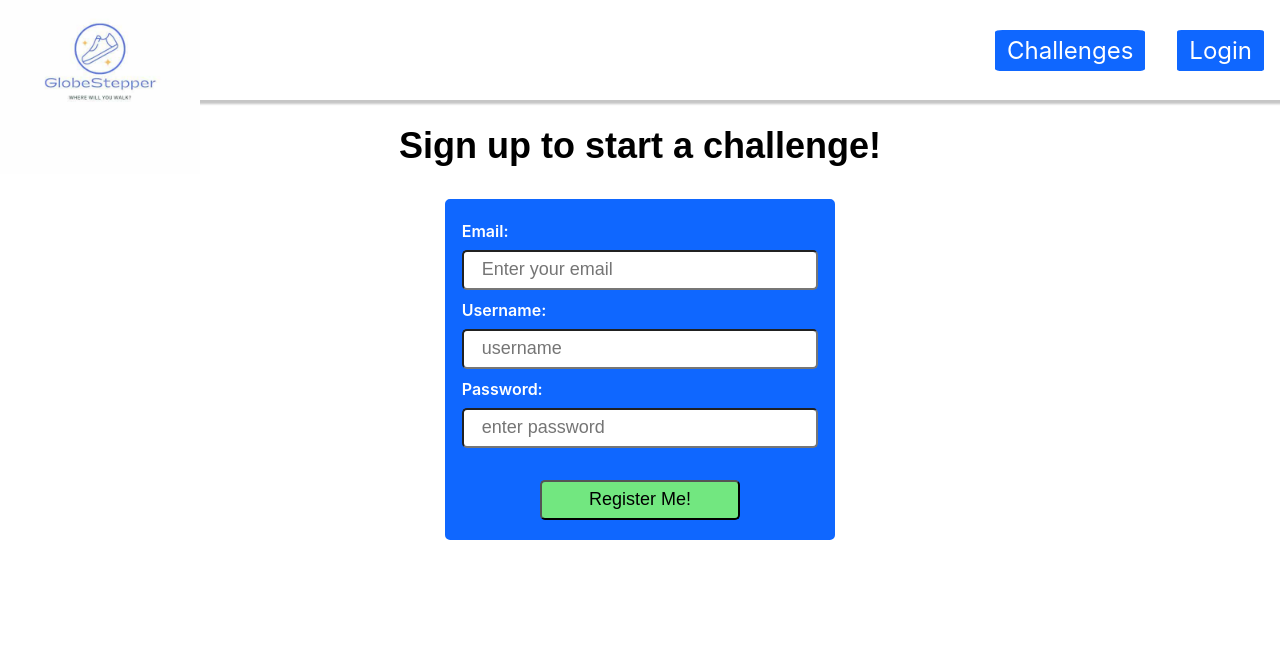
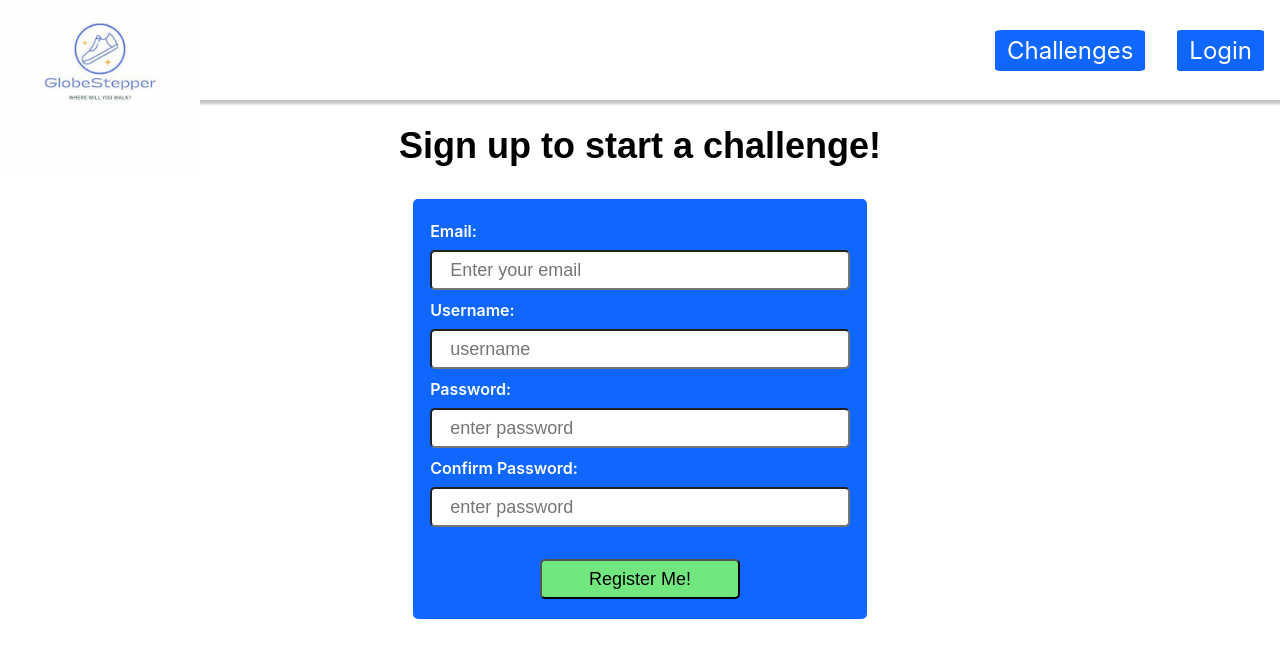
Before and after one commit to CarlaSlattery/Globe-Stepper, a React (Create React App) app: page /register in a window 1280 px wide. Shown: the top 658 px of the page. Built offline with nearby package versions, Linux system fonts and the light colour scheme; a web font is replaced by a local one.

Commit message:
added password confirmation to register form styling

```diff
--- a/src/components/Register.jsx
+++ b/src/components/Register.jsx
@@ -47,6 +47,16 @@ function Register() {
             placeholder="enter password"
           />
         </label>
+        <label htmlFor="password-confirmation">
+          Confirm Password:
+          <input
+            type="password"
+            name="password"
+            value={password}
+            onChange={(event) => setPassword(event.target.value)}
+            placeholder="enter password"
+          />
+        </label>
         <button id="register" className="register" type="submit">
           Register Me!
         </button>
--- a/src/styles/Register.css
+++ b/src/styles/Register.css
@@ -1,5 +1,5 @@
 .register-header {
-  margin-top: 4em;
+  margin-top: 9em;
   margin-bottom: 2em;
 }
 
```
